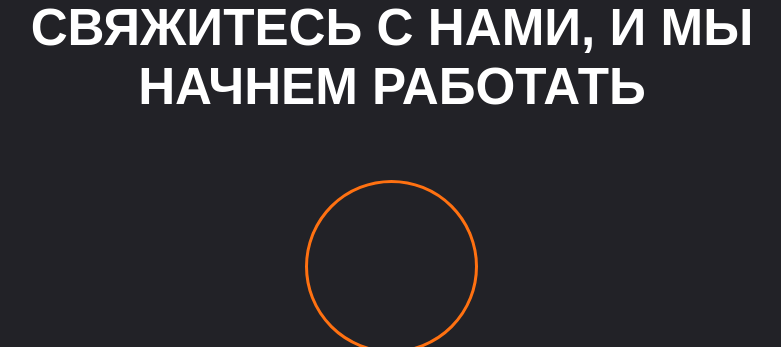
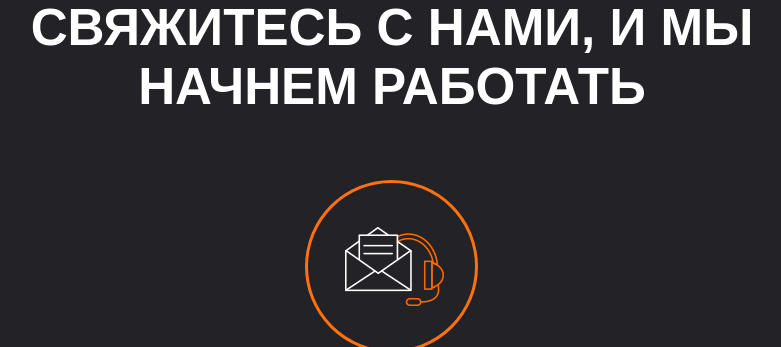
Before and after one commit to ValerCheck/dedicateteam.com, a PHP site: page /portfolio.html in a window 1280 px wide. Shown: the part 1801-2148 px from the top of the page, without its empty margins (248-1029 px from the left). Run offline with PHP 8.4, Linux system fonts and the light colour scheme.

Commit message:
Add fixes to portfolio page

```diff
--- a/portfolio.html
+++ b/portfolio.html
@@ -192,17 +192,17 @@
 
 								<div class="contact-item li-3 m-li-1 s-li-1">
 									<div class="rounded">
-										<img src="./images/block-15-img-1.png"/>
+										<div id="img-1"></div>
 									</div>
 									<span class="feat-text uppercase white center">
-										Обсудим с вами
+										Обсудим с&nbsp;вами
 										<br/>все детали
 									</span>
 								</div>
 
 								<div class="contact-item li-3 m-li-1 s-li-1">
 									<div class="rounded">
-										<img src="./images/block-15-img-2.png"/>
+										<div id="img-2"></div>
 									</div>
 									<span class="feat-text uppercase white center">
 										Согласуем формат
@@ -211,10 +211,10 @@
 								</div>
 								<div class="contact-item li-3 m-li-1 s-li-1">
 									<div class="rounded">
-										<img src="./images/block-15-img-3.png"/>
+										<div id="img-3"></div>
 									</div>
 									<span class="feat-text uppercase center white">
-										Приступим к поискам
+										Приступим к&nbsp;поискам
 										<br/>специалиста
 									</span>
 								</div>
--- a/styles/no-flex-portfolio-style.css
+++ b/styles/no-flex-portfolio-style.css
@@ -45,6 +45,34 @@ a.feat-button {
 	width: 100%;
 }
 
+.proposal-img > div,
+.rounded > div {
+	margin: auto;
+	background-image: url('./../images/dedicate-figures.png');
+	background-repeat: no-repeat;
+}
+
+.rounded > div {
+	display: inline-block;
+}
+
+.rounded #img-1 {
+	width: 99px;
+	height: 79px;
+	background-position: -297px -252px;
+}
+
+.rounded #img-2 {
+	width: 100px;
+	height: 85px;
+	background-position: -3px -404px;
+}
+
+.rounded #img-3 {
+	width: 98px;
+	height: 68px;
+	background-position: -237px -342px;
+}
 
 .table {
 	display: table;
```
